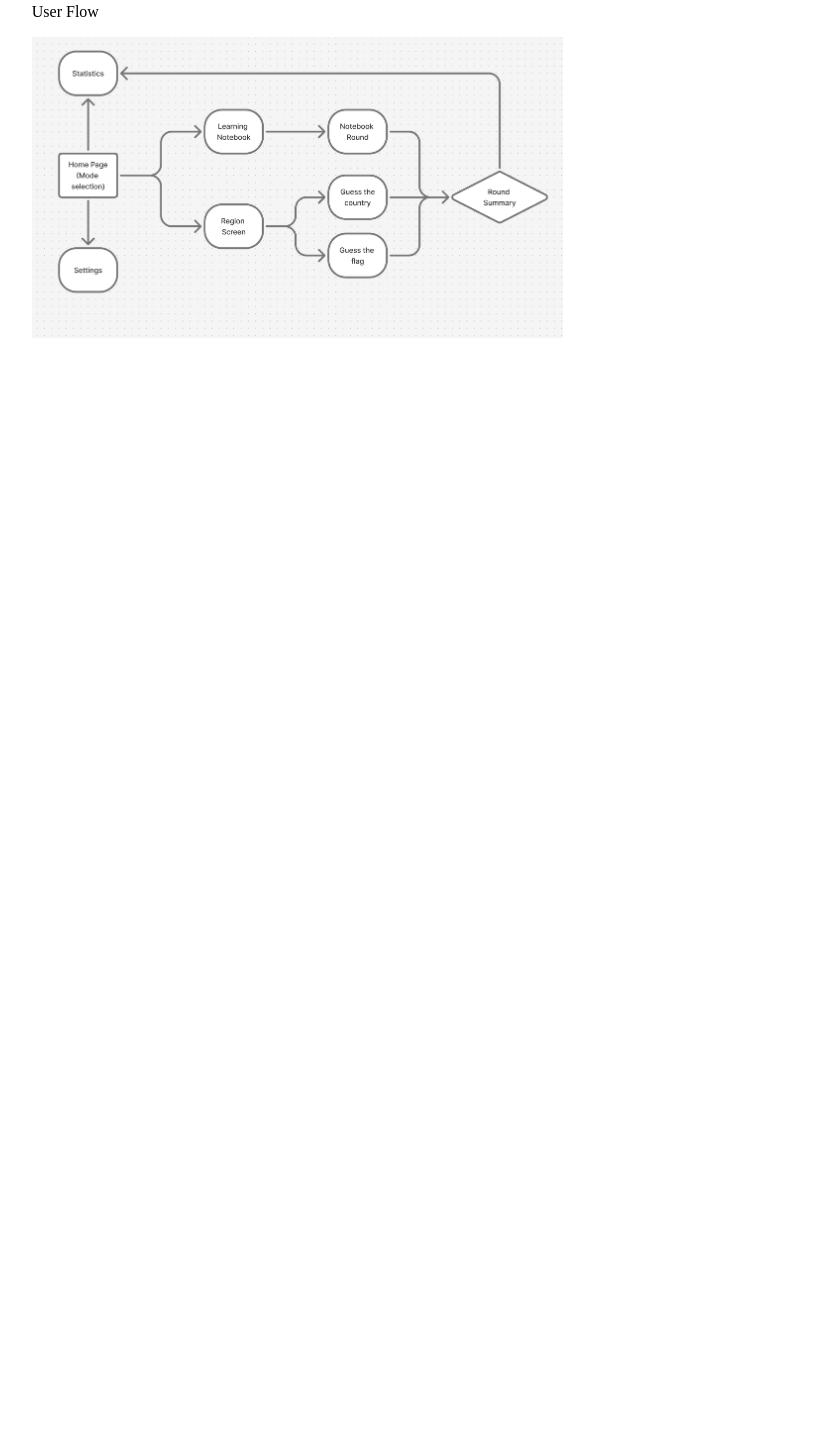
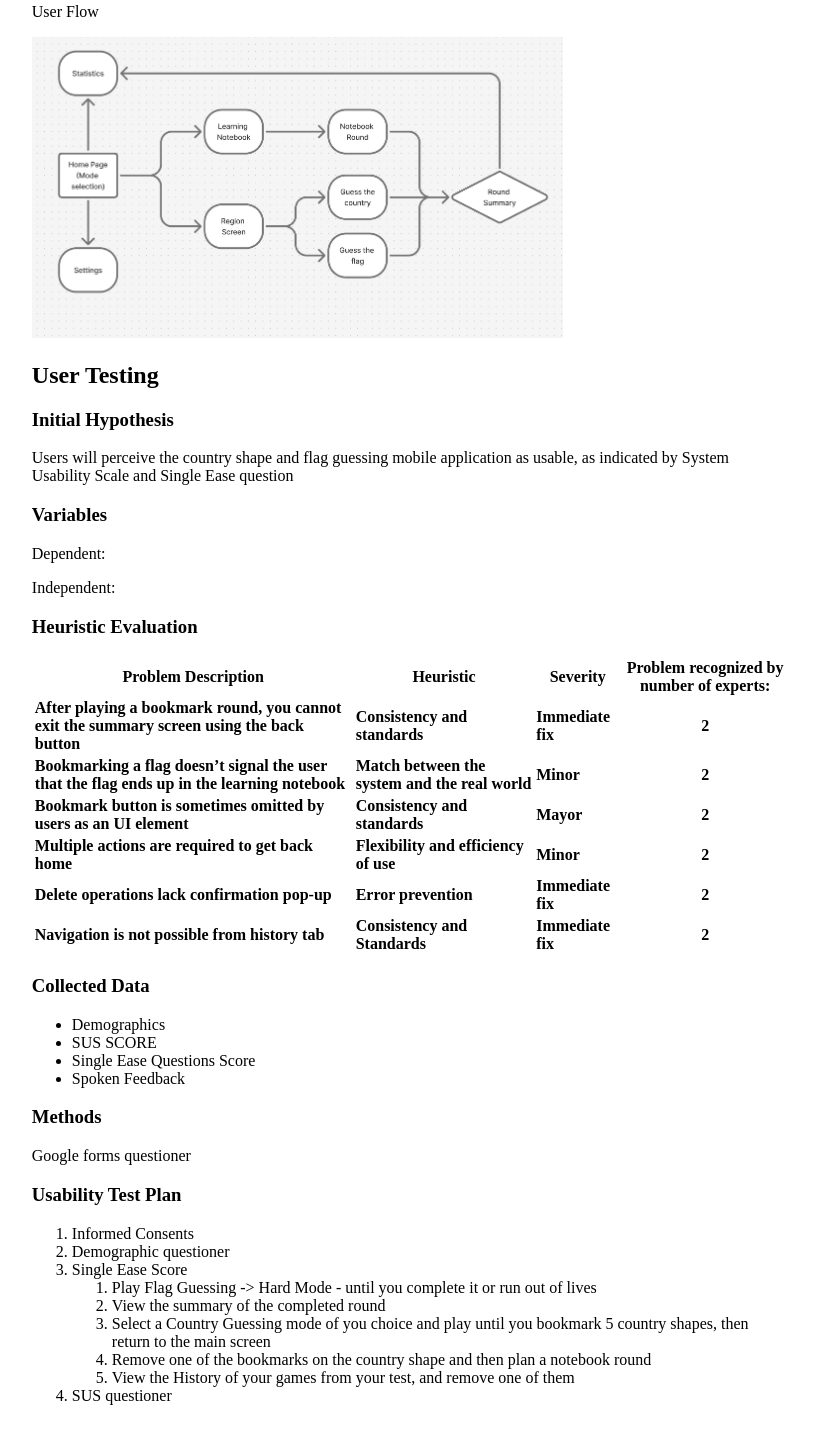
Before and after one commit to xaxy7/CCL3-WS2025, a plain HTML site: page docs/index.html in a window 1280 px wide. Shown: the part 1729-3158 px from the top of the page, without its empty margins (229-1043 px from the left). Before the commit the page ends 2079 px from the top, so only its background shows below. Drawn offline with Linux system fonts and the light colour scheme.

Commit message:
Docs update with the usability plan

```diff
--- a/docs/index.html
+++ b/docs/index.html
@@ -61,7 +61,97 @@
             <p>User Flow</p>
             <img id="userFlowImg" src="./images/User_Flow.png" alt="User Flow">
         </div>
+        <div>
+            <h2>User Testing</h2>
+            <div>
+                <h3>Initial Hypothesis</h3>
+                <p>Users will perceive the country shape and flag guessing mobile application as usable, as indicated by System Usability Scale and Single Ease question</p>
+            </div>
+            <div>
+                <h3>Variables</h3>
+                <p>Dependent: </p>
+                <p>Independent: </p>
+            </div>
+            <div>
+                <h3>Heuristic Evaluation</h3>
+                <table id="HEtable">
+                    <tr id="HEtableHeader">
+                        <th>Problem Description</th>
+                        <th>Heuristic</th>
+                        <th>Severity</th>
+                        <th>Problem recognized by number of experts:</th>
+                    </tr>
+                    <tr>
+                        <th>After playing a bookmark round, you cannot exit the summary screen using the back button</th>
+                        <th>Consistency and standards</th>
+                        <th>Immediate fix</th>
+                        <th class="HEtableNumbers">2</th>
+                    </tr>
+                    <tr>
+                        <th>Bookmarking a flag doesn’t signal the user that the flag ends up in the learning notebook</th>
+                        <th>Match between the system and the real world</th>
+                        <th>Minor</th>
+                        <th class="HEtableNumbers">2</th>
+                    </tr>
+                    <tr>
+                        <th>Bookmark button is sometimes omitted by users as an UI element  </th>
+                        <th>Consistency and standards</th>
+                        <th>Mayor</th>
+                        <th class="HEtableNumbers">2</th>
+                    </tr>
+                    <tr>
+                        <th>Multiple actions are required to get back home</th>
+                        <th>Flexibility and efficiency of use</th>
+                        <th>Minor</th>
+                        <th class="HEtableNumbers">2</th>
+                    </tr>
+                    <tr>
+                        <th>Delete operations lack confirmation pop-up</th>
+                        <th>Error prevention</th>
+                        <th>Immediate fix</th>
+                        <th class="HEtableNumbers">2</th>
+                    </tr>
+                    <tr>
+                        <th>Navigation is not possible from history tab</th>
+                        <th>Consistency and Standards</th>
+                        <th>Immediate fix</th>
+                        <th class="HEtableNumbers">2</th>
+                    </tr>
+                </table>
+            </div>
+            <div></div>
+            <div>
+                <h3>Collected Data</h3>
+                <ul>
+                    <li>Demographics</li>
+                    <li>SUS SCORE</li>
+                    <li>Single Ease Questions Score</li>
+                    <li>Spoken Feedback</li>
+                </ul>
+            </div>
+            <div>
+                <h3>Methods
+                </h3>
+                <p>Google forms questioner</p>
+            </div>
+            <div>
+                <h3>Usability Test Plan</h3>
+                <ol>
+                    <li>Informed Consents</li>
+                    <li>Demographic questioner</li>
+                    <li>Single Ease Score
+                    <ol>
+                        <li>Play Flag Guessing -> Hard Mode - until you complete it or run out of lives </li>
+                        <li>View the summary of the completed round</li>
+                        <li>Select a Country Guessing mode of you choice and play until you bookmark 5 country shapes, then return to the main screen</li>
+                        <li>Remove one of the bookmarks on the country shape and then plan a notebook round</li>
+                        <li> View the History of your games from your test, and remove one of them</li>
+                    </ol></li>
+                    <li>SUS questioner</li>
+                </ol>
 
+            </div>
+        </div>
     </div>
 
 </body>
--- a/docs/styles.css
+++ b/docs/styles.css
@@ -1,11 +1,18 @@
 
 body{
+    /*display: flex;*/
+    /*justify-content: center;*/
     display: flex;
-    justify-content: center;
+    flex-direction: column;
+    flex-wrap: nowrap;
+    /*flex-wrap: nowrap;*/
+
 }
 
 #mainContent{
     width: 60%;
+    height: 100%;
+    align-self: center;
 }
 
 #FigmaLinks{
@@ -30,3 +37,14 @@ body{
     width: 70%;
     height: 70%;
 }
+#HEtable{
+    text-align: left;
+    font-weight: normal;
+}
+#HEtableHeader{
+    text-align: center;
+    font-weight: bold;
+}
+.HEtableNumbers{
+    text-align: center;
+}
```
